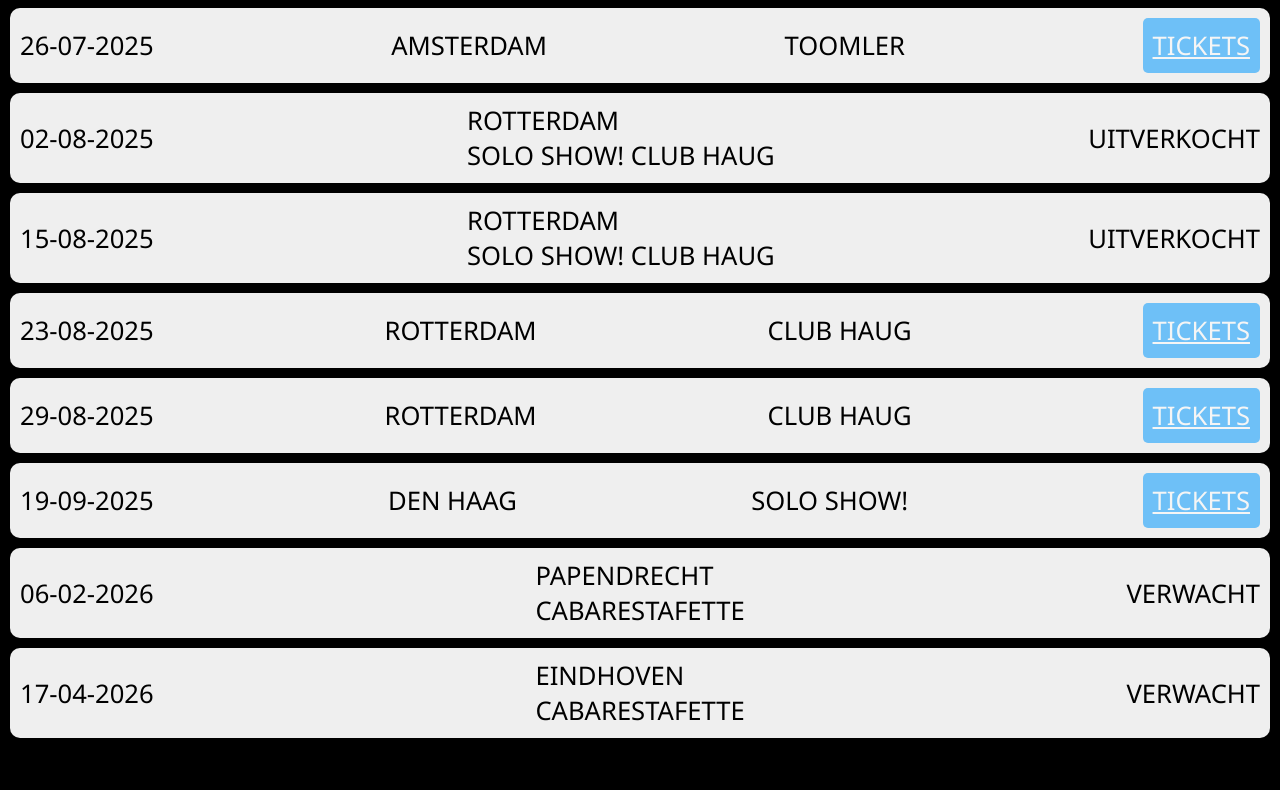
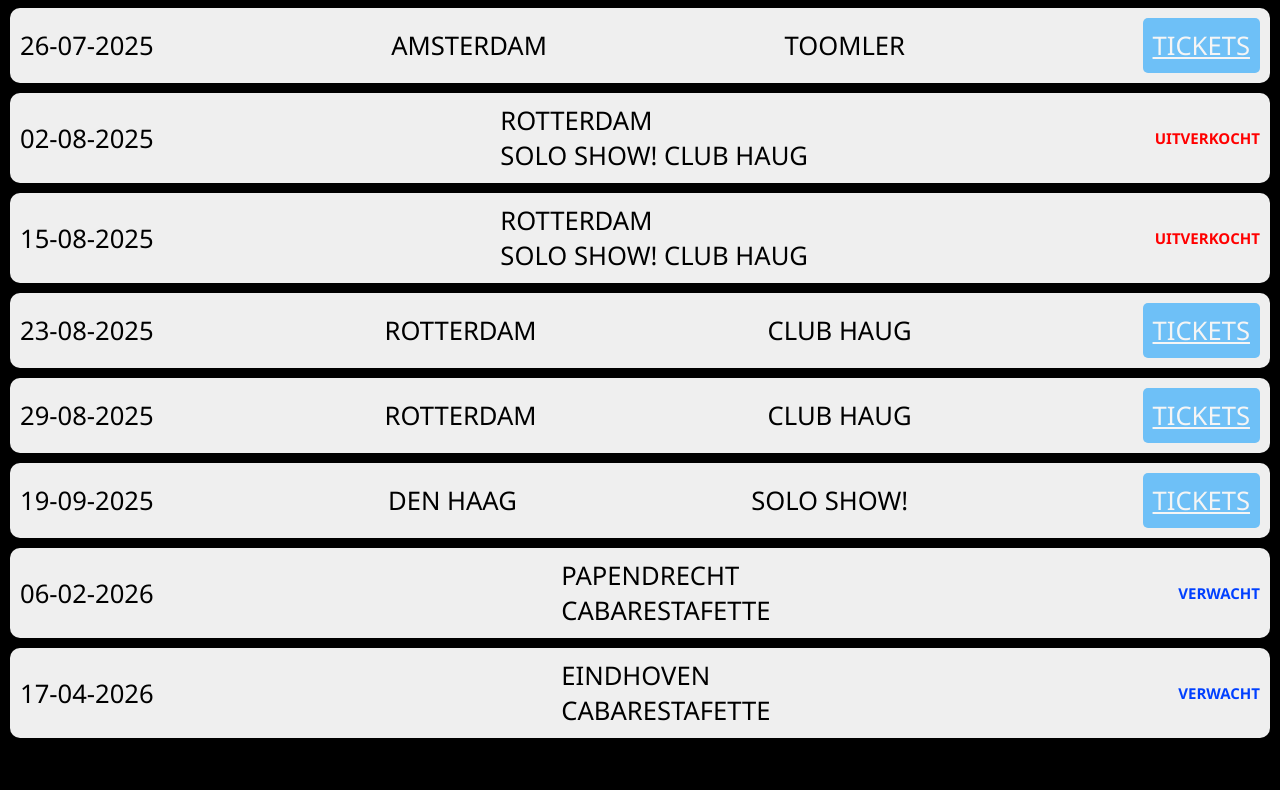
Before and after one commit to Glodeux/test002, a plain HTML site: page index.html in a window 1280 px wide. Shown: the part 1729-2519 px from the top of the page. Drawn offline with Linux system fonts and the light colour scheme.

Commit message:
Update style.css

```diff
--- a/style.css
+++ b/style.css
@@ -50,7 +50,7 @@ body {
 }
 
 .title_page {
-    background-image: url(image001.jpg);
+    background-image: url(foto001.jpg);
     background-repeat: no-repeat;
     background-size: cover;
     height: 90vh;
@@ -90,6 +90,18 @@ body {
 .agenda_container {
     display: flex;
     flex-direction: column;
+}
+.sold {
+    color: red;
+    font-weight: bold;
+    text-transform: uppercase;
+    font-size: 15px;
+}
+.coming {
+    color: rgb(0, 64, 255);
+    font-weight: bold;
+    text-transform: uppercase;
+    font-size: 15px;
 }
 @media (max-width:769px) {
     .agenda_item {
```
